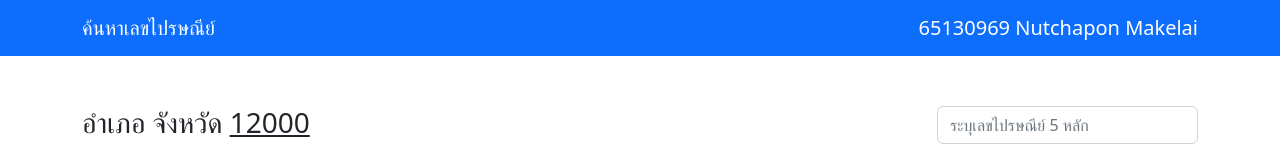
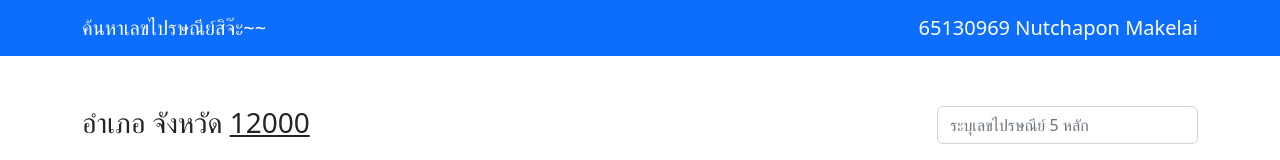
Before and after one commit to kodaicoder/65130969-DPU-sample_react, a React (Create React App) app: page / in a window 1280 px wide. Shown: the top 160 px of the page. Built offline with nearby package versions, Linux system fonts and the light colour scheme; no server answers.

Commit message:
change title of program

```diff
--- a/src/report.jsx
+++ b/src/report.jsx
@@ -74,7 +74,7 @@
       <div>
         <Navbar bg="primary" variant="dark">
           <Container>
-            <Navbar.Brand href="#">ค้นหาเลขไปรษณีย์</Navbar.Brand>
+            <Navbar.Brand href="#">ค้นหาเลขไปรษณีย์สิจ๊ะ~~</Navbar.Brand>
             <h5 style={{color:"white", margin:"0"}}>{this.name}</h5>
           </Container>
         </Navbar>
```
